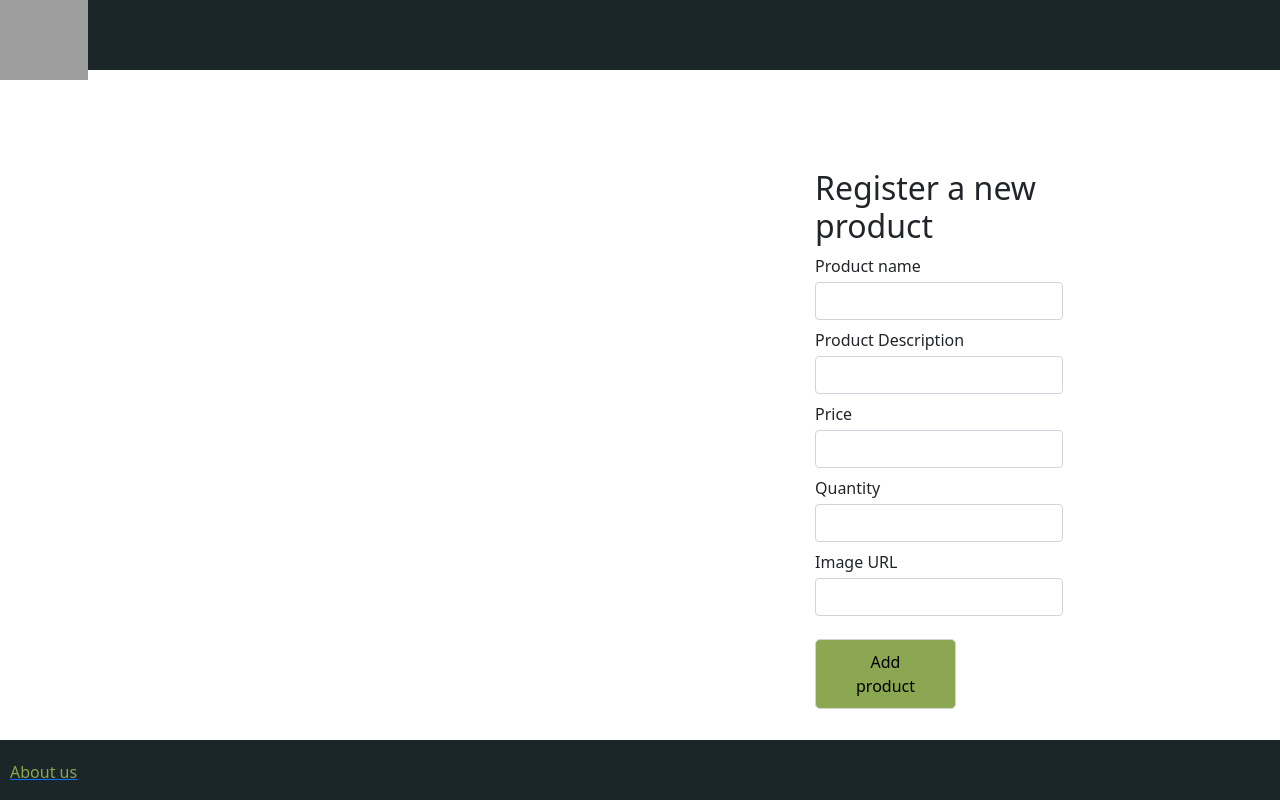
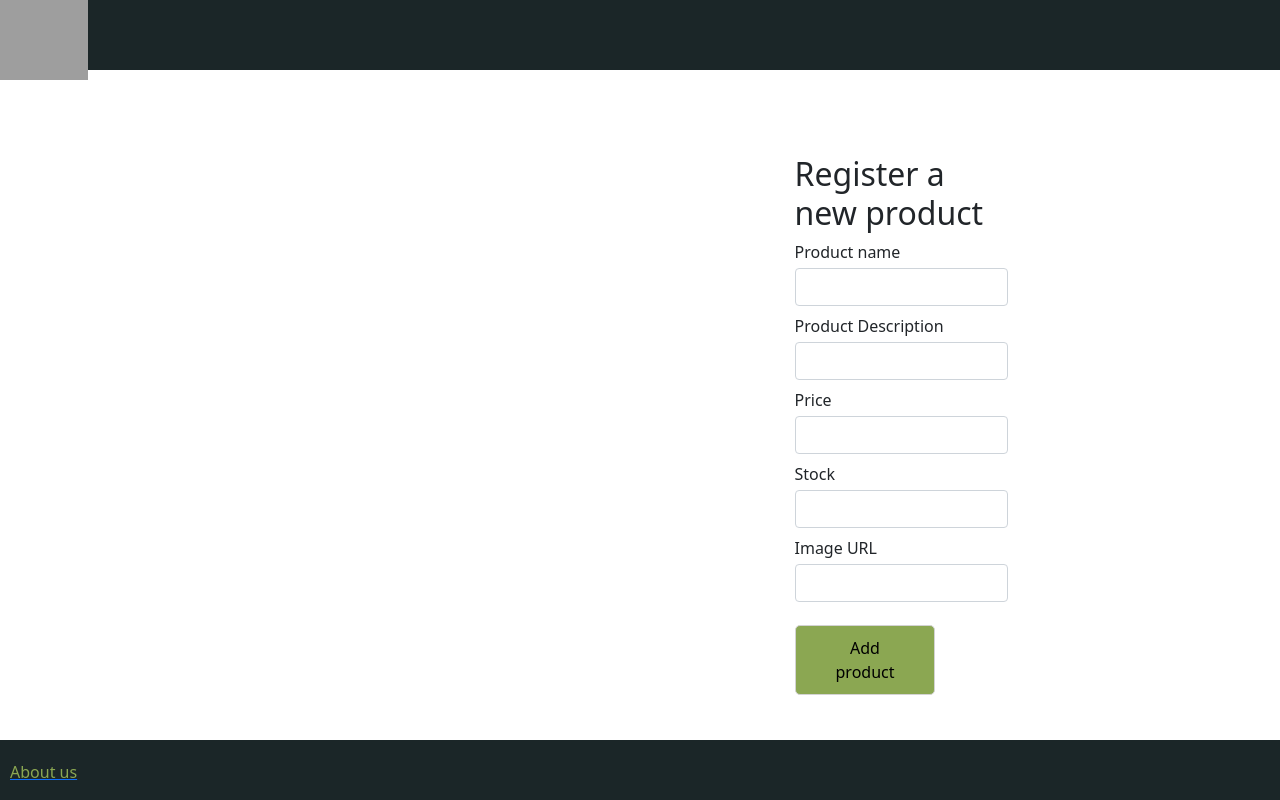
Before and after one commit to Greenhouse-Garden/Web-Application, a React (Create React App) app: page /newproduct in a window 1280 px wide. Built offline with nearby package versions, Linux system fonts and the light colour scheme; grey boxes are pictures that could not be loaded.

Commit message:
Added post function to insert new products

```diff
--- a/src/pages/NewProduct.js
+++ b/src/pages/NewProduct.js
@@ -1,19 +1,108 @@
 import React from "react"
+import APIService from "../APIService"
+import { useState, useEffect } from "react"
 import NewProductForm from "../components/NewProductForm"
 import "./style/NewProduct.css"
 
-const NewProduct = (props) => {
+function NewProduct() {
+
+    const [name, setName] = useState('')
+    const [description, setDescription] = useState('')
+    const [price, setPrice] = useState('')
+    const [image_url, setImageUrl] = useState('')
+    const [stock, setStock] = useState('')
+
+
+
+
+    const addProduct = () => {
+        APIService.AddProduct({ name, description, price, image_url, stock })
+            .then(response => console.log(response))
+            .catch(error => console.log(error))
+    }
+
     return (
         <React.Fragment>
-            <div className="SignUp" class="row">
-                <div className="SignUp__img" class="col-md-6">
+            <div className="container">
 
-                </div>
-                <div class="col-md-6">
-                    <div class="row">
-                        <div class="col-md-3"></div>
-                        <div className="SignUp__form" class="col-md-5">
-                            <NewProductForm></NewProductForm>
+
+                <div className="SignUp" class="row">
+                    <div className="SignUp__img" class="col-md-6">
+
+                    </div>
+                    <div className="col-md-6">
+                        <div className="row">
+                            <div class="col-md-3"></div>
+                            <div className="SignUp__form" class="col-md-5">
+                                <div className="SignUpForm">
+                                    <h2>Register a new product</h2>
+                                    <form>
+                                        <div className="form-group mb-2">
+                                            <label htmlFor="productName" className="mb-1">
+                                                Product name
+                        </label>
+                                            <input
+                                                type="text"
+                                                className="form-control"
+                                                id="name"
+                                                value={name} onChange={event => setName(event.target.value)}
+                                            />
+                                        </div>
+                                        <div className="form-group mb-2">
+                                            <label htmlFor="description" className="mb-1">
+                                                Product Description
+                        </label>
+                                            <input
+                                                type="text"
+                                                id="description"
+                                                className="form-control"
+                                                value={description} onChange={event => setDescription(event.target.value)}
+                                            />
+                                        </div>
+                                        <div className="form-group mb-2">
+                                            <label htmlFor="price" className="mb-1">
+                                                Price
+                        </label>
+                                            <input
+                                                type="text"
+                                                id="price"
+                                                className="form-control"
+                                                value={price} onChange={event => setPrice(event.target.value)}
+                                            />
+                                        </div>
+                                        <div className="form-group mb-2">
+                                            <label htmlFor="stock" className="mb-1">
+                                                Stock
+                        </label>
+                                            <input
+                                                type="text"
+                                                id="stock"
+                                                className="form-control"
+                                                value={stock} onChange={event => setStock(event.target.value)}
+                                            />
+                                        </div>
+                                        <div className="form-group mb-2">
+                                            <label htmlFor="image" className="mb-1">
+                                                Image URL
+                        </label>
+                                            <input
+                                                type="text"
+                                                id="image_url"
+                                                className="form-control"
+                                                value={image_url} onChange={event => setImageUrl(event.target.value)}
+                                            />
+                                        </div>
+                                        <div class="row">
+                                            <div class="col-6">
+                                                <button onClick={addProduct} type="submit" className="SignUp__button">
+                                                    Add product
+                        </button>
+                                            </div>
+
+                                        </div>
+                                    </form>
+                                </div>
+                            </div>
                         </div>
                     </div>
                 </div>
```
